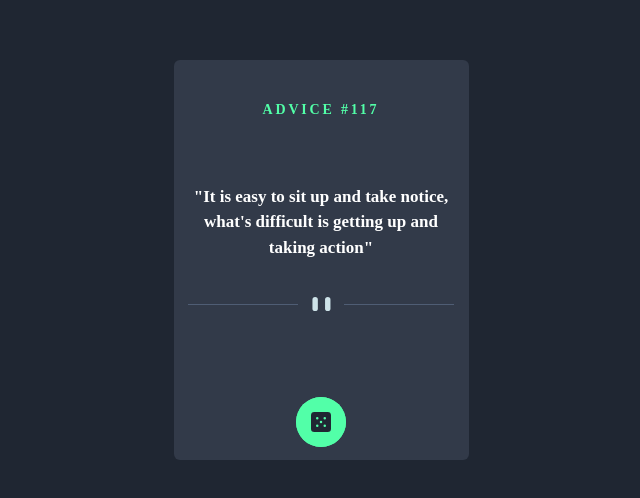
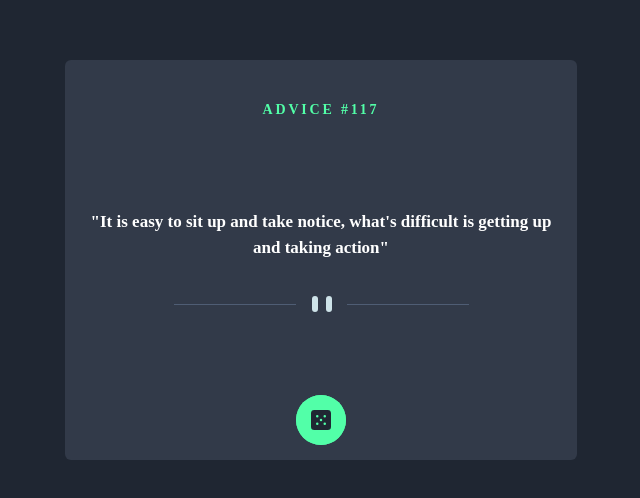
Before and after one commit to Emi3158/adviceGeneratorApp, a plain HTML site: page index.html in a window 1280 px wide. Shown: the part 140-638 px from the top of the page, without its empty margins (319-959 px from the left). Drawn offline with Linux system fonts and the light colour scheme; a web font is replaced by a local one.

Commit message:
adjusted responsiveness

```diff
--- a/style.css
+++ b/style.css
@@ -77,7 +77,7 @@ body {
   flex-direction: column;
   align-items: center;
   justify-content: center;
-  max-width: 95vw;
+  width: 95vw;
   height: 50vh;
   background: var(--background-clr);
   margin: auto;
@@ -113,11 +113,11 @@ body {
 
 .dice--circle {
   display: flex;
-  position: absolute;
+  position: fixed;
 
   width: 50px;
   height: 50px;
-  margin-top: 110%;
+  margin-top: 20rem;
 
   background-color: var(--primary-clr-2);
   border-radius: 50%;
@@ -147,3 +147,15 @@ body {
   filter: blur(1.5rem);
   transition: filter 0.5s ease-in;
 }
+
+@media (min-width: 750px){
+  .card{
+    max-width: 60vw;
+  }
+}
+
+@media (min-width: 1000px){
+  .card{
+    max-width: 40vw;
+  }
+}
```
